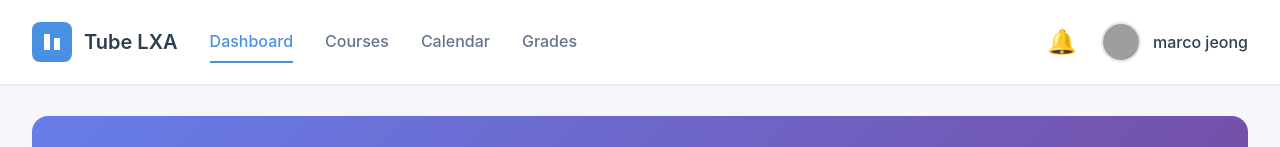
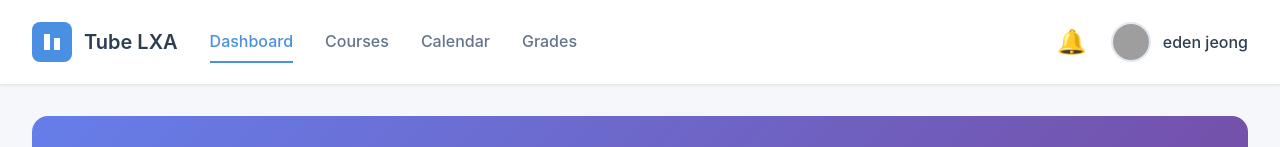
Before and after one commit to woohyeonDev/gitOpsFrontend, a SvelteKit app: page / in a window 1280 px wide. Shown: the top 147 px of the page. Built offline with nearby package versions, Linux system fonts and the light colour scheme; grey boxes are pictures that could not be loaded.

Commit message:
[TEST] GITOPS

```diff
--- a/src/routes/+page.svelte
+++ b/src/routes/+page.svelte
@@ -3,7 +3,7 @@
 
   // Mock data for demo
   let user = {
-    name: 'marco jeong',
+    name: 'eden jeong',
     avatar: 'https://ui-avatars.com/api/?name=John+Doe&background=4a90e2&color=fff',
     email: 'john.doe@example.com'
   };
```
